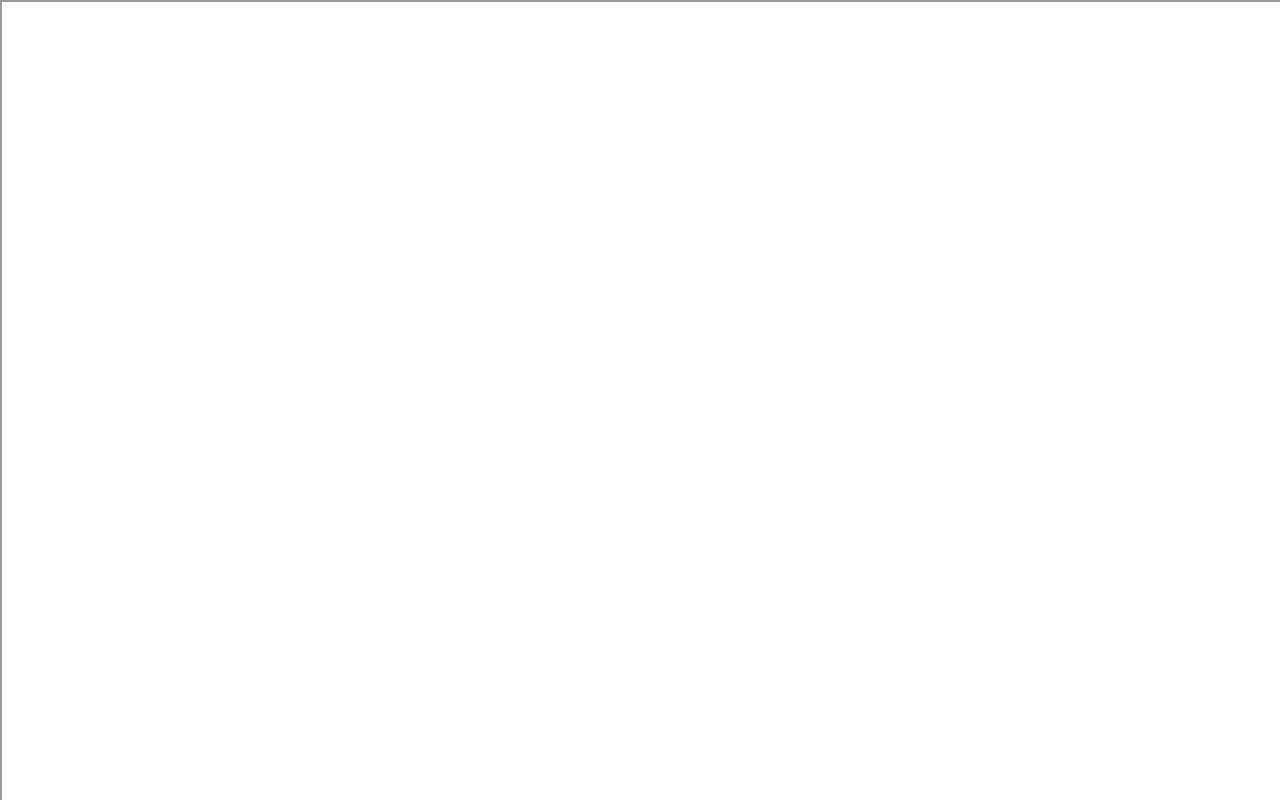
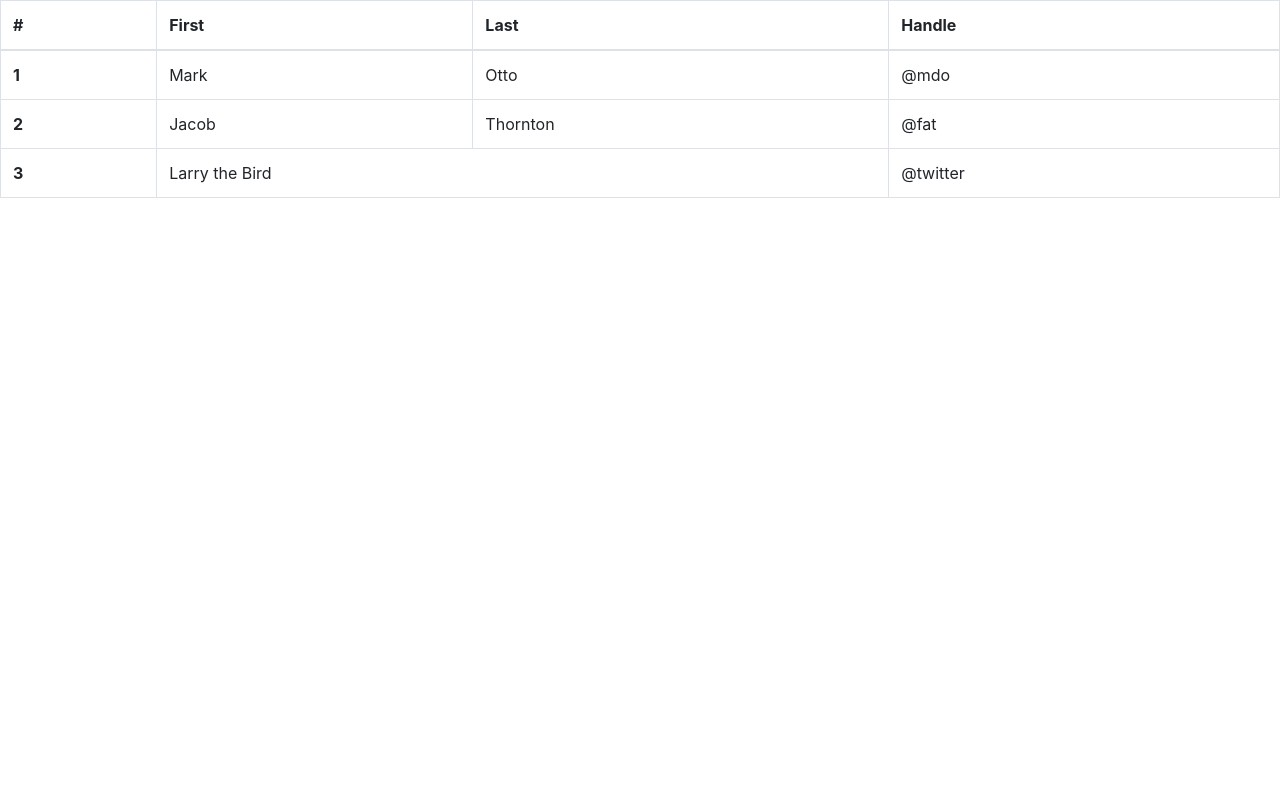
Before and after one commit to cemalkarabulakli/Error-Solution-Library, a plain HTML site: page index.html in a window 1280 px wide. Drawn offline with nearby package versions, Linux system fonts and the light colour scheme.

Commit message:
Update index.html

```diff
--- a/index.html
+++ b/index.html
@@ -1,23 +1,50 @@
-<!DOCTYPE html>
+<!doctype html>
 <html lang="en">
+  <head>
+    <!-- Required meta tags -->
+    <meta charset="utf-8">
+    <meta name="viewport" content="width=device-width, initial-scale=1, shrink-to-fit=no">
 
-<head>
-    <meta charset="UTF-8">
-    <meta http-equiv="X-UA-Compatible" content="IE=edge">
-    <meta name="viewport" content="width=device-width, initial-scale=1.0">
-    <title>Test</title>
-    <style>
-        html,
-        body {
-            margin: 0;
-            height: 100%;
-            overflow: hidden
-        }
-    </style>
-</head>
+    <!-- Bootstrap CSS -->
+    <link rel="stylesheet" href="https://cdn.jsdelivr.net/npm/bootstrap@4.0.0/dist/css/bootstrap.min.css" integrity="sha384-Gn5384xqQ1aoWXA+058RXPxPg6fy4IWvTNh0E263XmFcJlSAwiGgFAW/dAiS6JXm" crossorigin="anonymous">
 
-<body>
-    <iframe src="#" width="100%" height="100%" title="description"></iframe>
-</body>
+    <title>Hello, world!</title>
+  </head>
+  <body>
+    <table class="table table-bordered">
+  <thead>
+    <tr>
+      <th scope="col">#</th>
+      <th scope="col">First</th>
+      <th scope="col">Last</th>
+      <th scope="col">Handle</th>
+    </tr>
+  </thead>
+  <tbody>
+    <tr>
+      <th scope="row">1</th>
+      <td>Mark</td>
+      <td>Otto</td>
+      <td>@mdo</td>
+    </tr>
+    <tr>
+      <th scope="row">2</th>
+      <td>Jacob</td>
+      <td>Thornton</td>
+      <td>@fat</td>
+    </tr>
+    <tr>
+      <th scope="row">3</th>
+      <td colspan="2">Larry the Bird</td>
+      <td>@twitter</td>
+    </tr>
+  </tbody>
+</table>
 
+    <!-- Optional JavaScript -->
+    <!-- jQuery first, then Popper.js, then Bootstrap JS -->
+    <script src="https://code.jquery.com/jquery-3.2.1.slim.min.js" integrity="sha384-KJ3o2DKtIkvYIK3UENzmM7KCkRr/rE9/Qpg6aAZGJwFDMVNA/GpGFF93hXpG5KkN" crossorigin="anonymous"></script>
+    <script src="https://cdn.jsdelivr.net/npm/popper.js@1.12.9/dist/umd/popper.min.js" integrity="sha384-ApNbgh9B+Y1QKtv3Rn7W3mgPxhU9K/ScQsAP7hUibX39j7fakFPskvXusvfa0b4Q" crossorigin="anonymous"></script>
+    <script src="https://cdn.jsdelivr.net/npm/bootstrap@4.0.0/dist/js/bootstrap.min.js" integrity="sha384-JZR6Spejh4U02d8jOt6vLEHfe/JQGiRRSQQxSfFWpi1MquVdAyjUar5+76PVCmYl" crossorigin="anonymous"></script>
+  </body>
 </html>
```
